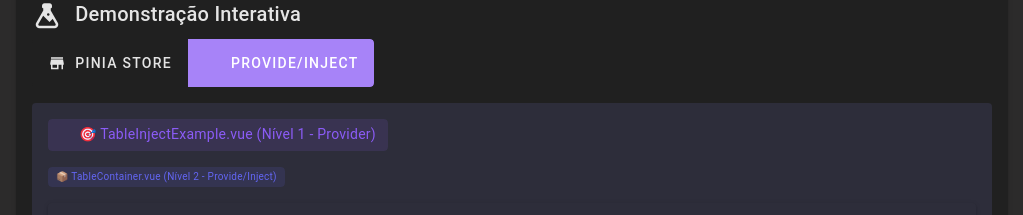
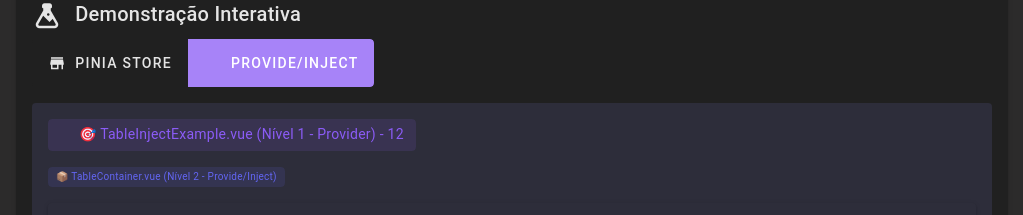
Before and after one commit to Hiagozeroum/HPlayground, a Vue app in the folder frontend/: page /state-management/table in a window 1280 px wide. Shown: the part 920-1135 px from the top of the page, without its empty margins (256-1279 px from the left). Built offline with nearby package versions, Linux system fonts and the light colour scheme; the HTML template or start-up script is replaced by a standard one.

Commit message:
Adicionar pequeno comentario

```diff
--- a/frontend/src/views/StateManagement/Table/ProvideInject/TableInjectExample.vue
+++ b/frontend/src/views/StateManagement/Table/ProvideInject/TableInjectExample.vue
@@ -3,7 +3,7 @@
     <div class="d-flex align-center justify-space-between mb-4">
       <v-chip color="primary" label>
         <v-icon icon="mdi-injection" size="small" class="mr-1" />
-        🎯 TableInjectExample.vue (Nível 1 - Provider)
+        🎯 TableInjectExample.vue (Nível 1 - Provider) - {{ allProducts.length }}
       </v-chip>
     </div>
 
@@ -16,7 +16,8 @@ import { useProvideTableContext } from './useTableContext'
 import TableContainer from './components/TableContainer.vue'
 
 // 🎯 NÍVEL 1 (ROOT): Provider - cria e fornece o contexto para toda a árvore
-useProvideTableContext()
+const { allProducts } = useProvideTableContext()
 
-// Note: Não precisa de onUnmounted para limpar - é automático! ✨
+// Poderia simplesmente fazer o provide também.
+// useProvideTableContext()
 </script>
```
